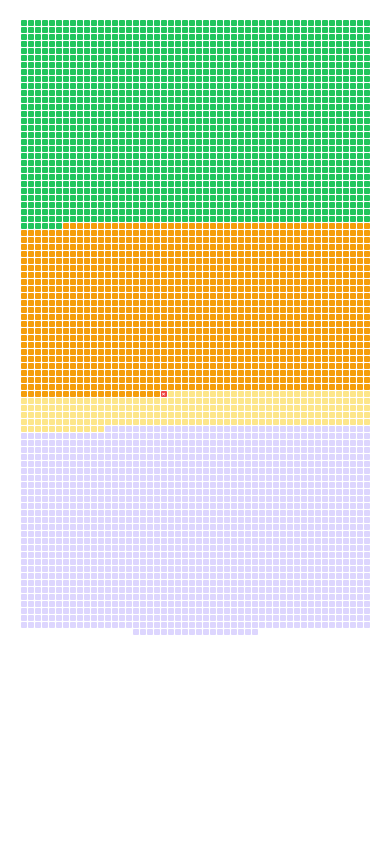
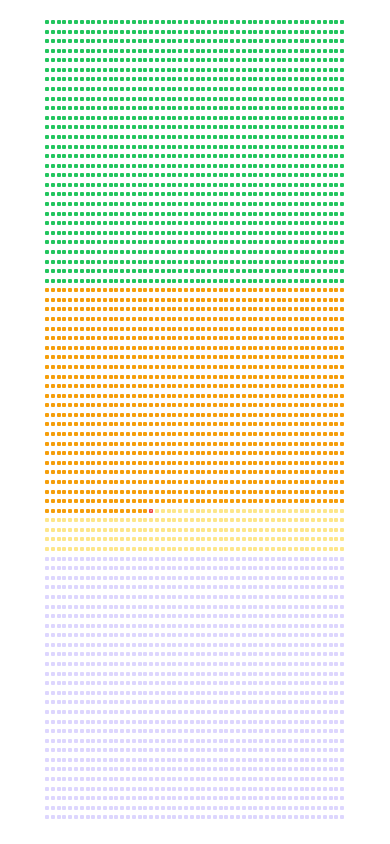
Before and after one commit to mad4j/mylife, a plain HTML site: page index.html in a window 390 px wide. Drawn offline with Linux system fonts and the light colour scheme.

Commit message:
Update index.html

```diff
--- a/index.html
+++ b/index.html
@@ -15,20 +15,25 @@
             background-color: #ffffff;
             padding: 20px;
             font-family: Arial, sans-serif;
+            display: flex;
+            justify-content: center;
+            min-height: 100vh;
         }
 
         .weeks-container {
-            display: flex;
-            flex-wrap: wrap;
+            display: grid;
+            grid-template-columns: repeat(52, 1fr);
+            grid-template-rows: repeat(84, 1fr);
             gap: 2px;
-            max-width: 100%;
-            justify-content: center;
+            max-width: 600px;
+            width: 100%;
         }
 
         .week-square {
             width: 8px;
             height: 8px;
             border-radius: 1px;
+            aspect-ratio: 1;
         }
 
         /* Prima fascia: 0-28 anni - Gioventù */
@@ -62,6 +67,7 @@
         .week-current {
             background-color: #ef4444;
             position: relative;
+            z-index: 1;
         }
 
         .week-current::after {
@@ -75,15 +81,42 @@
             font-weight: bold;
         }
 
+        /* Responsive design */
         @media (max-width: 768px) {
+            .weeks-container {
+                max-width: 400px;
+                gap: 1px;
+            }
+
             .week-square {
                 width: 6px;
                 height: 6px;
             }
 
+            .week-current::after {
+                font-size: 4px;
+            }
+        }
+
+        @media (max-width: 480px) {
             .weeks-container {
+                max-width: 300px;
                 gap: 1px;
             }
+
+            .week-square {
+                width: 4px;
+                height: 4px;
+            }
+
+            .week-current::after {
+                font-size: 3px;
+            }
+        }
+
+        /* Layout verticale: ogni riga rappresenta un anno (52 settimane) */
+        .year-row {
+            display: contents;
         }
     </style>
 </head>
@@ -96,23 +129,32 @@
         const birthdate = new Date('1974-04-09');
         const now = new Date();
         const lifeExpectancy = 84;
-        const totalWeeks = lifeExpectancy * 52; // 4368 settimane totali
+        const weeksPerYear = 52;
+        const totalWeeks = lifeExpectancy * weeksPerYear; // 4368 settimane totali
 
         // Calcola le settimane vissute
         const timeDiff = now.getTime() - birthdate.getTime();
         const weeksLived = Math.floor(timeDiff / (1000 * 3600 * 24 * 7));
 
         // Definisci le fasce di età (in settimane)
-        const youthEnd = 28 * 52;      // 0-28 anni = 1456 settimane
-        const maturityEnd = 56 * 52;   // 28-56 anni = 1456 settimane
-        const experienceEnd = 84 * 52; // 56-84 anni = 1456 settimane
+        const youthEnd = 28 * weeksPerYear;      // 0-28 anni = 1456 settimane
+        const maturityEnd = 56 * weeksPerYear;   // 28-56 anni = 1456 settimane
+        const experienceEnd = 84 * weeksPerYear; // 56-84 anni = 1456 settimane
 
-        // Genera tutti i quadrati
+        // Genera tutti i quadrati in layout verticale
         const container = document.getElementById('weeksContainer');
 
-        for (let week = 0; week < totalWeeks; week++) {
+        // Crea la griglia anno per anno (ogni riga = 52 settimane = 1 anno)
+        for (let year = 0; year < lifeExpectancy; year++) {
+            for (let weekInYear = 0; weekInYear < weeksPerYear; weekInYear++) {
+                const week = year * weeksPerYear + weekInYear;
                 const weekSquare = document.createElement('div');
                 weekSquare.className = 'week-square';
+
+                // Aggiungi attributi per debugging/informazioni
+                weekSquare.setAttribute('data-year', year);
+                weekSquare.setAttribute('data-week', weekInYear);
+                weekSquare.setAttribute('data-total-week', week);
 
                 // Determina la fascia di età
                 let agePhase = '';
@@ -136,8 +178,17 @@
                     weekSquare.className += ' week-future ' + agePhase;
                 }
 
+                // Aggiungi tooltip con informazioni
+                const ageAtWeek = Math.floor(week / weeksPerYear);
+                const weekInYearForTooltip = week % weeksPerYear + 1;
+                weekSquare.title = `Anno ${ageAtWeek}, Settimana ${weekInYearForTooltip}`;
+
                 container.appendChild(weekSquare);
             }
+        }
+
+        console.log(`Settimane vissute: ${weeksLived} su ${totalWeeks} totali`);
+        console.log(`Età attuale: ${Math.floor(weeksLived / weeksPerYear)} anni`);
     </script>
 </body>
 </html>
```
Lines whose indentation alone changed are shown as unchanged.
